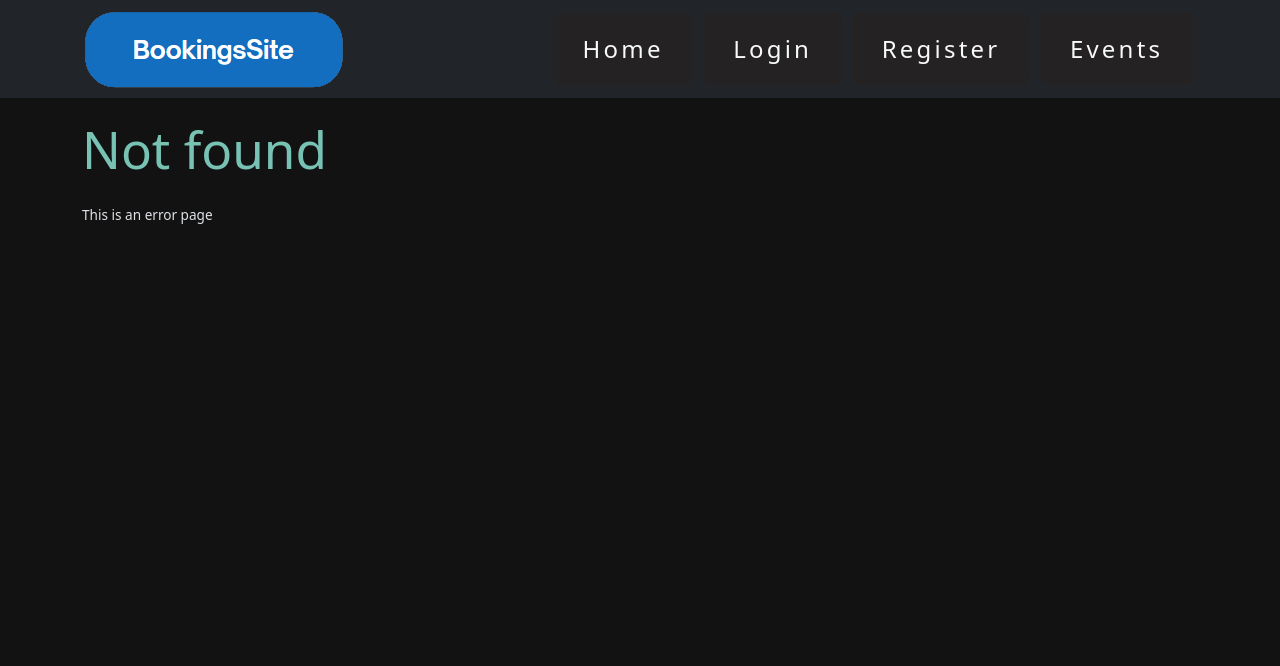
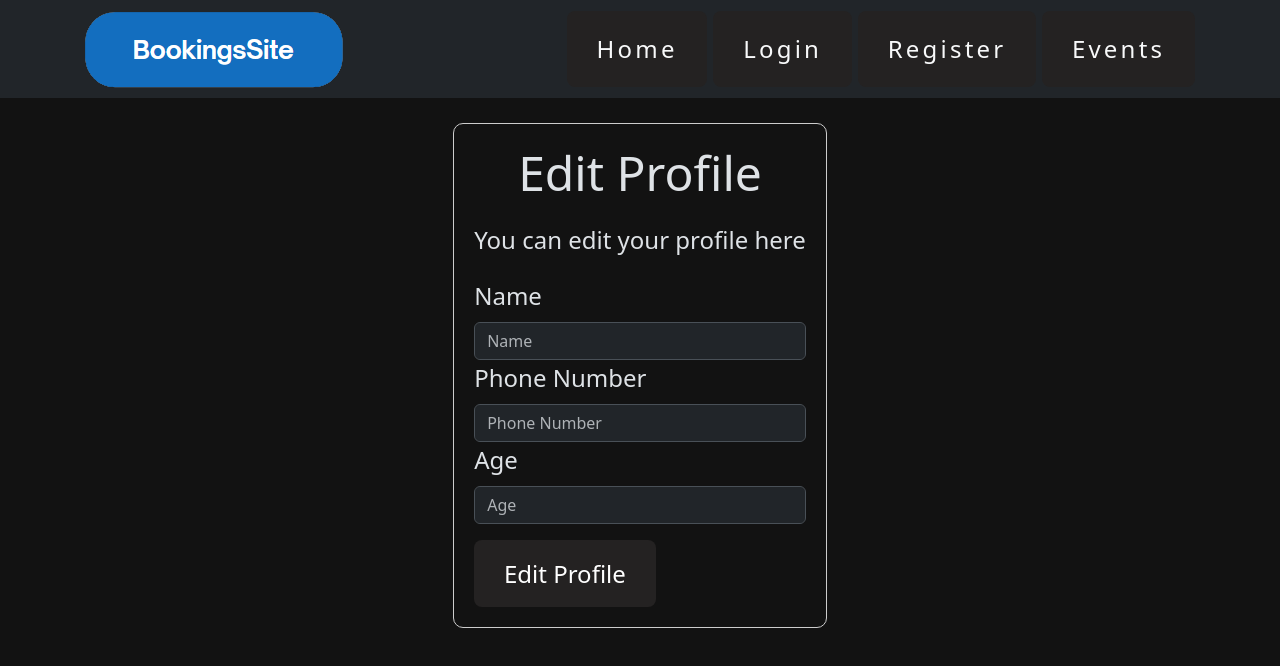
Before and after one commit to xuj310/BookingSiteFrontEnd, a React (Vite) app: page /profile in a window 1280 px wide. Before the commit this address had no page. Shown: the top 666 px of the page. Built offline with nearby package versions, Linux system fonts and the light colour scheme.

Commit message:
Add Edit Profile

```diff
--- a/src/App.jsx
+++ b/src/App.jsx
@@ -8,6 +8,7 @@ import LoginPage from "./LoginPage.jsx";
 import RegisterPage from "./RegisterPage.jsx";
 import AllEventsPage from "./AllEventsPage.jsx";
 import EditEventPage from "./EditEventPage.jsx";
+import EditProfilePage from "./EditProfilePage.jsx";
 import CreateEventPage from "./CreateEventPage.jsx";
 import EventPage from "./EventPage.jsx";
 import GoHomeButton from "./components/layout/GoHomeButton.jsx";
@@ -16,6 +17,7 @@ import MyEventsButton from "./components/layout/MyEventsButton.jsx";
 import AllEventsButton from "./components/layout/AllEventsButton.jsx";
 import AddEventButton from "./components/layout/AddEventButton.jsx";
 import LoginButton from "./components/layout/LoginButton.jsx";
+import MyProfileButton from "./components/layout/MyProfileButton.jsx";
 import RegisterButton from "./components/layout/RegisterButton.jsx";
 import { ToastContainer } from "react-toastify";
 
@@ -28,6 +30,10 @@ function App() {
   }
   function goCreateEvent() {
     navigate("/createEvent");
+  }
+
+  function goMyProfile() {
+    navigate("/profile");
   }
 
   function goHome() {
@@ -63,6 +69,10 @@ function App() {
                 goAllEvents={goAllEvents}
               />
               <MyEventsButton className="headerItem" goMyEvents={goMyEvents} />
+              <MyProfileButton
+                className="headerItem"
+                goMyProfile={goMyProfile}
+              />
             </div>
           </Nav>
         </Container>
@@ -88,6 +98,7 @@ function App() {
         <Route path="/events/:id" element={<EventPage />} />
         <Route path="/" element={<FrontPage />} />
         <Route path="/myEvents" element={<MyEvents />} />
+        <Route path="/profile" element={<EditProfilePage />} />
         <Route path="*" element={<NotFound />} />
       </Routes>
     </>
--- /dev/null
+++ b/src/EditProfilePage.jsx
@@ -0,0 +1,162 @@
+import { useState, Fragment, useRef } from "react";
+import Container from "react-bootstrap/Container";
+import { toast } from "react-toastify";
+import Floater from "react-floater";
+import { useEffect } from "react";
+import { jwtDecode } from "jwt-decode";
+
+const EditProfilePage = () => {
+  const [name, setName] = useState("");
+  const [phoneNum, setPhoneNum] = useState("");
+  const [age, setAge] = useState(null);
+  const [errors, setErrors] = useState([]);
+  const [Id, setId] = useState("");
+  const formRef = useRef(null);
+
+  // Fetch profile details and pre-populate
+  useEffect(() => {
+    const fetchUser = async () => {
+      const token = sessionStorage.getItem("token");
+      if (!token) return;
+
+      let decoded;
+      try {
+        decoded = jwtDecode(token);
+        setId(decoded._id);
+      } catch (err) {
+        console.error("Failed to decode token:", err);
+        return;
+      }
+
+      try {
+        const res = await fetch(
+          `http://localhost:5000/api/users?id=${decoded._id}`,
+          {
+            method: "GET",
+            headers: {
+              Authorization: "Bearer " + token,
+            },
+          }
+        );
+        const data = await res.json();
+
+        setName(data.name || "");
+        setPhoneNum(data.phoneNum || "");
+        setAge(data.age || "");
+      } catch (err) {
+        console.error("Failed to fetch event:", err);
+      }
+    };
+
+    fetchUser();
+  }, []);
+
+  let errorFloater = null;
+
+  // Show a floater with the errors
+  if (errors.length > 0) {
+    errorFloater = (
+      <Floater
+        open
+        content={
+          <ul style={{ margin: 0, paddingLeft: "1rem" }}>
+            {errors.map((error, i) => (
+              <li key={i}>{error}</li>
+            ))}
+          </ul>
+        }
+        placement="right"
+        // Make it so the floater appears in the form section
+        target={formRef.current}
+        styles={{ options: { zIndex: 1000 } }}
+      />
+    );
+  }
+
+  // Handle form submission
+  const handleSubmit = async (e) => {
+    e.preventDefault();
+    let parsed;
+
+    const token = sessionStorage.getItem("token");
+    if (!token) {
+      toast("Not logged in");
+    }
+
+    // Edit an event
+    try {
+      const res = await fetch(`http://localhost:5000/api/users?id=${Id}`, {
+        method: "PUT",
+        headers: {
+          "Content-Type": "application/json",
+          Authorization: "Bearer " + sessionStorage.getItem("token"),
+        },
+        body: JSON.stringify({ name, phoneNum, age }),
+      });
+
+      const data = await res.text();
+      const parsed = JSON.parse(data);
+
+      // If there's errors, pick them up. Otherwise display a toast and return to the events page.
+      if (parsed.errors != null) {
+        setErrors(parsed.errors);
+      } else {
+        toast(parsed.message);
+        window.location.href = "/";
+      }
+    } catch (err) {
+      console.error("Error:", err);
+      toast(parsed.errors);
+    }
+  };
+
+  return (
+    <Fragment>
+      <Container>
+        <div className="cardAlignment">
+          <div className="welcome-box" ref={formRef}>
+            <h3>Edit Profile</h3>
+            <h4>You can edit your profile here</h4>
+            <form onSubmit={handleSubmit}>
+              <label className="form-label">Name</label>
+              <input
+                type="text"
+                className="form-control"
+                id="imgUrl"
+                placeholder="Name"
+                value={name}
+                onChange={(e) => setName(e.target.value)}
+              />
+
+              <label className="form-label">Phone Number</label>
+              <input
+                type="text"
+                className="form-control"
+                id="title"
+                placeholder="Phone Number"
+                value={phoneNum}
+                onChange={(e) => setPhoneNum(e.target.value)}
+              />
+              <label className="form-label">Age</label>
+              <input
+                type="text"
+                className="form-control"
+                id="title"
+                placeholder="Age"
+                value={age}
+                onChange={(e) => setAge(e.target.value)}
+              />
+
+              <button type="submit" className="btn btn-primary mt-3">
+                Edit Profile
+              </button>
+            </form>
+            {errorFloater}
+          </div>
+        </div>
+      </Container>
+    </Fragment>
+  );
+};
+
+export default EditProfilePage;
--- /dev/null
+++ b/src/components/layout/MyProfileButton.jsx
@@ -0,0 +1,30 @@
+import { useState, useEffect } from "react";
+import Button from "react-bootstrap/Button";
+
+/*
+   Button for going to the My Events page
+   goMyEvents - Go to the my events page
+*/
+export default function MyProfileButton({ goMyProfile }) {
+  const [isLoggedIn, setIsLoggedIn] = useState(false);
+
+  // Check whether the user is logged in
+  useEffect(() => {
+    const token = sessionStorage.getItem("token");
+    setIsLoggedIn(token !== null && token !== undefined);
+  }, []);
+
+  if (!isLoggedIn) {
+    return null;
+  }
+
+  return (
+    <Button
+      className="headerItem"
+      onClick={goMyProfile}
+      variant="outline-light"
+    >
+      Profile
+    </Button>
+  );
+}
--- a/src/components/layout/_header.scss
+++ b/src/components/layout/_header.scss
@@ -12,7 +12,7 @@
     .headerItem {
         font-size: 1.5rem;
         letter-spacing: 0.2rem;
-        margin: 5px;
+        margin: 3px;
       }
 
     a {
```
